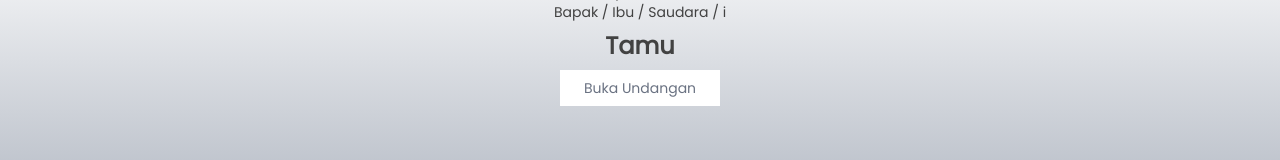
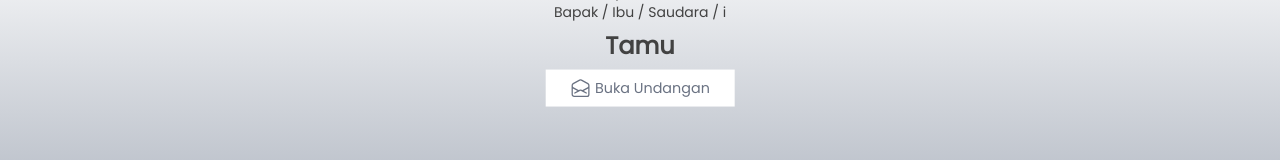
Before and after one commit to fitra-nurakbar/wedding-invitation, a Next.js app: page / in a window 1280 px wide. Shown: the part 478-638 px from the top of the page. Built offline with nearby package versions, Linux system fonts and the light colour scheme; no server answers; the database is empty; a web font is replaced by a local one.

Commit message:
fix animation

```diff
--- a/components/InvitationCover.tsx
+++ b/components/InvitationCover.tsx
@@ -1,12 +1,12 @@
 'use client'
 
 import { useEffect } from 'react'
+import { useAnimation } from './animation/AnimationProvider'
 import FadeDown from './animation/FadeDown'
 import FadeLeft from './animation/FadeLeft'
 import FadeRight from './animation/FadeRight'
 import FadeUp from './animation/FadeUp'
 import { useMusic } from './music/MusicProvider'
-import { useAnimation } from './animation/AnimationProvider'
 
 export default function InvitationCover({ guestName }: { guestName: string }) {
   const { opened, openInvitation } = useMusic()
@@ -61,9 +61,14 @@ export default function InvitationCover({ guestName }: { guestName: string }) {
         <FadeUp>
           <button
             onClick={handleOpen}
-            className="px-6 py-2 bg-white text-gray-500 text-sm active:scale-110 transition"
+            className="px-6 py-2 bg-white text-gray-500 text-sm active:scale-110 transition cursor-pointer animate-scale"
           >
-            Buka Undangan
+            <div className="flex gap-1 items-center ">
+              <svg xmlns="http://www.w3.org/2000/svg" fill="none" viewBox="0 0 24 24" strokeWidth="1.5" stroke="currentColor" className="size-5">
+                <path strokeLinecap="round" strokeLinejoin="round" d="M21.75 9v.906a2.25 2.25 0 0 1-1.183 1.981l-6.478 3.488M2.25 9v.906a2.25 2.25 0 0 0 1.183 1.981l6.478 3.488m8.839 2.51-4.66-2.51m0 0-1.023-.55a2.25 2.25 0 0 0-2.134 0l-1.022.55m0 0-4.661 2.51m16.5 1.615a2.25 2.25 0 0 1-2.25 2.25h-15a2.25 2.25 0 0 1-2.25-2.25V8.844a2.25 2.25 0 0 1 1.183-1.981l7.5-4.039a2.25 2.25 0 0 1 2.134 0l7.5 4.039a2.25 2.25 0 0 1 1.183 1.98V19.5Z" />
+              </svg>
+              <span>Buka Undangan</span>
+            </div>
           </button>
         </FadeUp>
       </div>
--- a/components/animation/FadeDown.tsx
+++ b/components/animation/FadeDown.tsx
@@ -1,4 +1,5 @@
 'use client';
+
 import { motion } from "framer-motion";
 import { useAnimation } from "./AnimationProvider";
 
```
